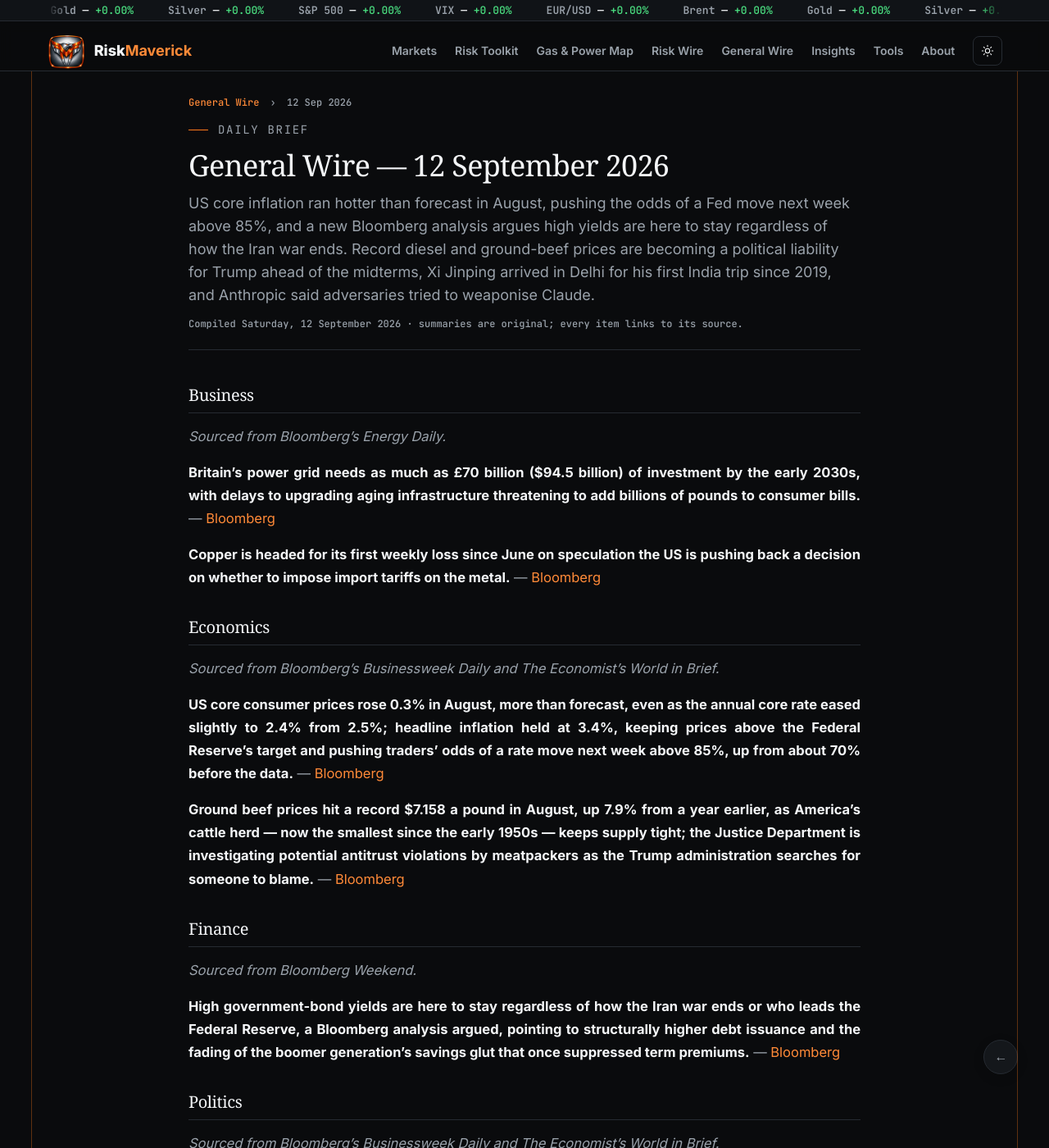
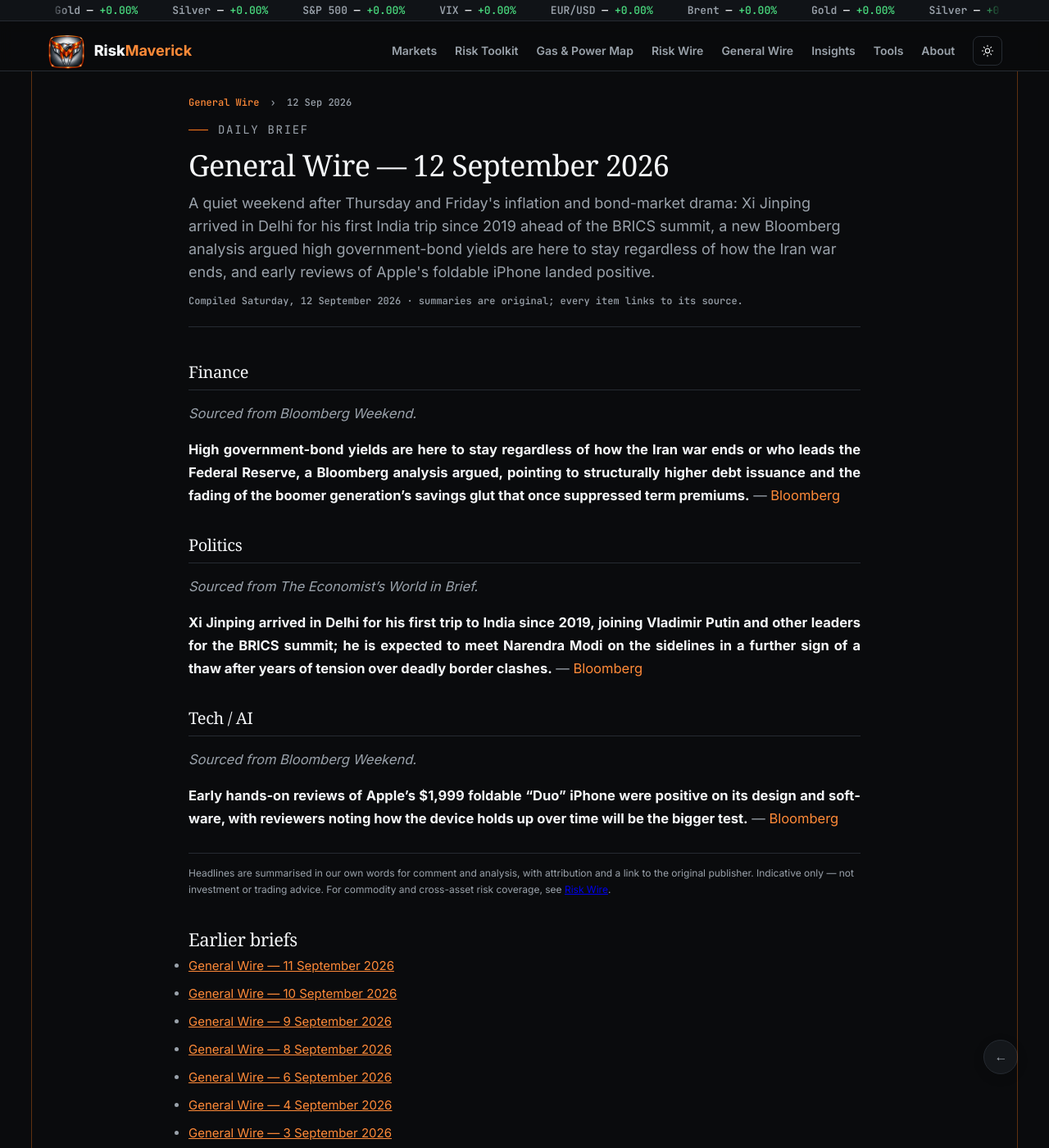
Before and after one commit to maverickrocx/RiskMaverick, a Jekyll site: the page built from _general/2026-09-12.md, in a window 1280 px wide and 1400 px high. Shown: the whole window at 82% size. Built offline with Jekyll 4.4.1, drawn with Linux system fonts in a browser that asks for light colours; some web fonts are replaced; some of the changed text lies outside the part shown.

Commit message:
content(wire): Risk Wire + General Wire for 11 September 2026; correct 12 September dating (#38)
Adds the 11 September brief that was skipped when the scheduled task
misfired. Its Gmail sourcing window overlapped heavily with what the 12
September brief (PR #37) had already published, because that run reached
back across two days' newsletters to cover the gap — so this commit also
corrects 12 September rather than leave duplicate items live on consecutive
days:

- _news/2026-09-12.md removed: every oil/gas item in it (IEA warning, the
  Saudi pipeline shutdown, the diesel record, European gas) broke on 11
  September and now belongs to that day's Risk Wire instead. 12 September
  itself is a quiet weekend day with no fresh Risk Wire material, so per the
  skill's own rule the file is dropped rather than padded.
- _general/2026-09-12.md trimmed to the three items that are genuinely dated
  12 September: Xi's arrival in Delhi for BRICS, Bloomberg's weekend
  high-yields analysis, and the Apple Duo hands-on reviews. Everything else
  (CPI, ground beef, Anthropic, Microsoft, diesel-politics, UK grid, copper)
  moves to 11 September, where it was first reported.

Co-authored-by: Claude Sonnet 5 <noreply@anthropic.com>

```diff
--- a/_general/2026-09-12.md
+++ b/_general/2026-09-12.md
@@ -1,29 +1,9 @@
 ---
 title: "General Wire — 12 September 2026"
 date: 2026-09-12
-sectors: [business, economics, finance, politics, tech-ai]
-standfirst: "US core inflation ran hotter than forecast in August, pushing the odds of a Fed move next week above 85%, and a new Bloomberg analysis argues high yields are here to stay regardless of how the Iran war ends. Record diesel and ground-beef prices are becoming a political liability for Trump ahead of the midterms, Xi Jinping arrived in Delhi for his first India trip since 2019, and Anthropic said adversaries tried to weaponise Claude."
+sectors: [finance, politics, tech-ai]
+standfirst: "A quiet weekend after Thursday and Friday's inflation and bond-market drama: Xi Jinping arrived in Delhi for his first India trip since 2019 ahead of the BRICS summit, a new Bloomberg analysis argued high government-bond yields are here to stay regardless of how the Iran war ends, and early reviews of Apple's foldable iPhone landed positive."
 ---
-
-## Business {#business}
-
-*Sourced from Bloomberg's Energy Daily.*
-
-**Britain's power grid needs as much as £70 billion ($94.5 billion) of investment by the early 2030s, with delays to upgrading aging infrastructure threatening to add billions of pounds to consumer bills.**
-— [Bloomberg](https://www.bloomberg.com/news/articles/2026-09-10/uk-grid-needs-70-billion-upgrade-as-consumers-face-higher-bills)
-
-**Copper is headed for its first weekly loss since June on speculation the US is pushing back a decision on whether to impose import tariffs on the metal.**
-— [Bloomberg](https://www.bloomberg.com/news/articles/2026-09-11/copper-heads-for-weekly-loss-as-doubts-on-us-tariffs-intensify)
-
-## Economics {#economics}
-
-*Sourced from Bloomberg's Businessweek Daily and The Economist's World in Brief.*
-
-**US core consumer prices rose 0.3% in August, more than forecast, even as the annual core rate eased slightly to 2.4% from 2.5%; headline inflation held at 3.4%, keeping prices above the Federal Reserve's target and pushing traders' odds of a rate move next week above 85%, up from about 70% before the data.**
-— [Bloomberg](https://www.bloomberg.com/news/articles/2026-09-11/us-core-cpi-rises-more-than-forecast-bolstering-case-for-hike)
-
-**Ground beef prices hit a record $7.158 a pound in August, up 7.9% from a year earlier, as America's cattle herd — now the smallest since the early 1950s — keeps supply tight; the Justice Department is investigating potential antitrust violations by meatpackers as the Trump administration searches for someone to blame.**
-— [Bloomberg](https://www.bloomberg.com/news/articles/2026-09-11/ground-beef-prices-rose-in-august-impeding-trump-efforts)
 
 ## Finance {#finance}
 
@@ -34,23 +14,14 @@ standfirst: "US core inflation ran hotter than forecast in August, pushing the o
 
 ## Politics {#politics}
 
-*Sourced from Bloomberg's Businessweek Daily and The Economist's World in Brief.*
-
-**Record diesel prices are becoming a political liability for Donald Trump among truckers — a core constituency concentrated in midterm battlegrounds such as Texas, Ohio and Michigan — with recent polls showing Democratic candidates leading or closing in several of those races.**
-— [Bloomberg](https://www.bloomberg.com/news/newsletters/2026-09-11/record-diesel-prices-before-texas-ohio-votes-hurt-trump-among-truckers)
+*Sourced from The Economist's World in Brief.*
 
 **Xi Jinping arrived in Delhi for his first trip to India since 2019, joining Vladimir Putin and other leaders for the BRICS summit; he is expected to meet Narendra Modi on the sidelines in a further sign of a thaw after years of tension over deadly border clashes.**
 — [Bloomberg](https://www.bloomberg.com/news/articles/2026-09-12/xi-takes-center-stage-at-modi-s-brics-summit-as-iran-war-deepens)
 
 ## Tech / AI {#tech-ai}
 
-*Sourced from Bloomberg's Businessweek Daily and Energy Daily.*
-
-**Anthropic said state-linked adversaries had attempted to misuse its Claude models for weapons research, including kamikaze drone swarms, missile navigation systems and work tied to potential biological weapons.**
-— [Bloomberg](https://www.bloomberg.com/news/articles/2026-09-11/anthropic-says-us-adversaries-aimed-claude-at-weapons-research)
-
-**Microsoft plans to triple its AI-focused data-center capacity to more than 38 gigawatts by 2032, up from about 12 gigawatts now — enough to eclipse the electricity New York state uses at peak demand.**
-— [Bloomberg](https://www.bloomberg.com/news/features/2026-09-10/microsoft-ai-focused-data-center-plan-to-add-26-gigawatts-of-compute)
+*Sourced from Bloomberg Weekend.*
 
 **Early hands-on reviews of Apple's $1,999 foldable "Duo" iPhone were positive on its design and software, with reviewers noting how the device holds up over time will be the bigger test.**
 — [Bloomberg](https://www.bloomberg.com/news/features/2026-09-10/iphone-duo-hands-on-apple-s-first-foldable-phone-makes-strong-first-impression)
```
Also changed, not shown: _general/2026-09-11.md (added, +53 -0 lines), _news/2026-09-11.md (renamed from _news/2026-09-12.md, +3 -3 lines).
